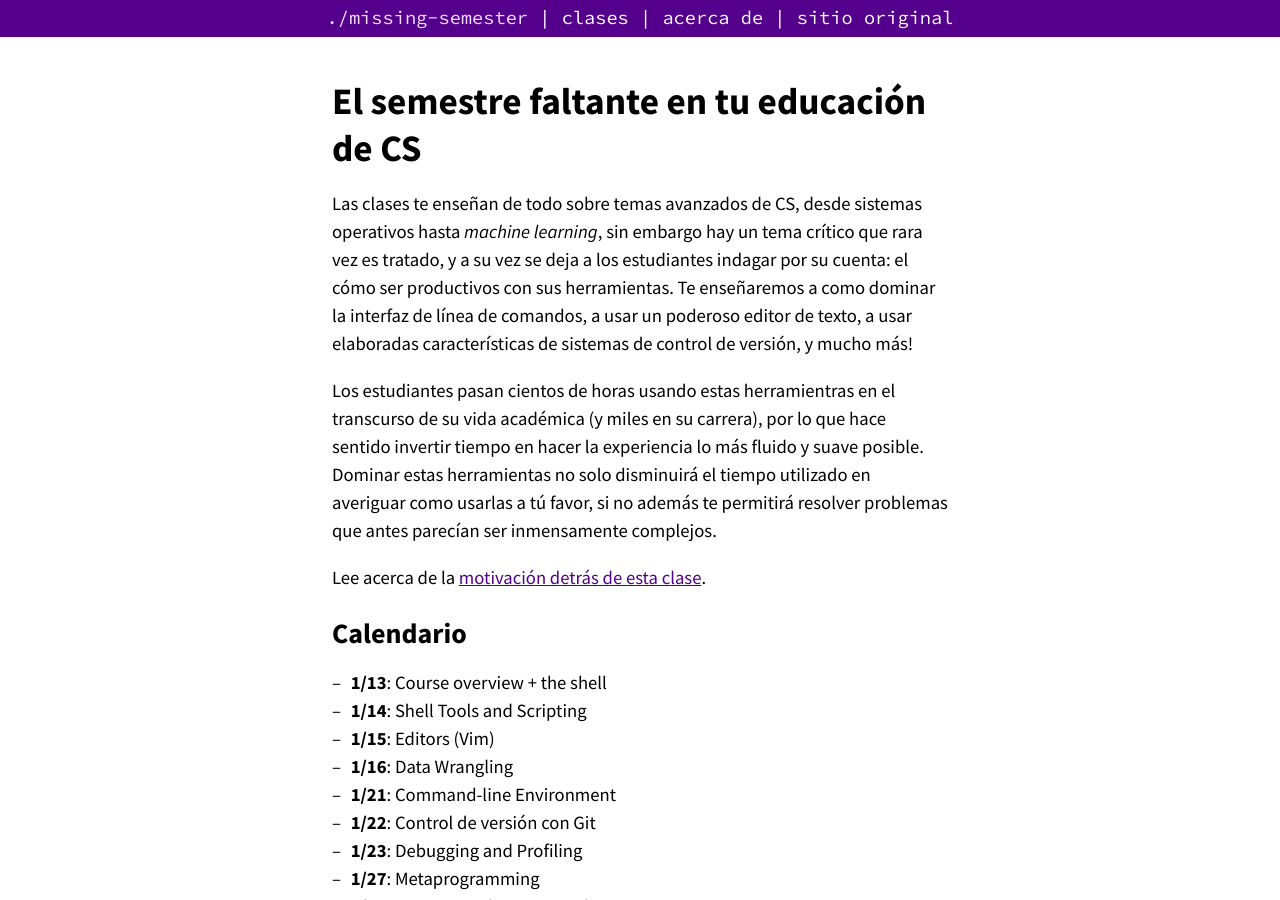
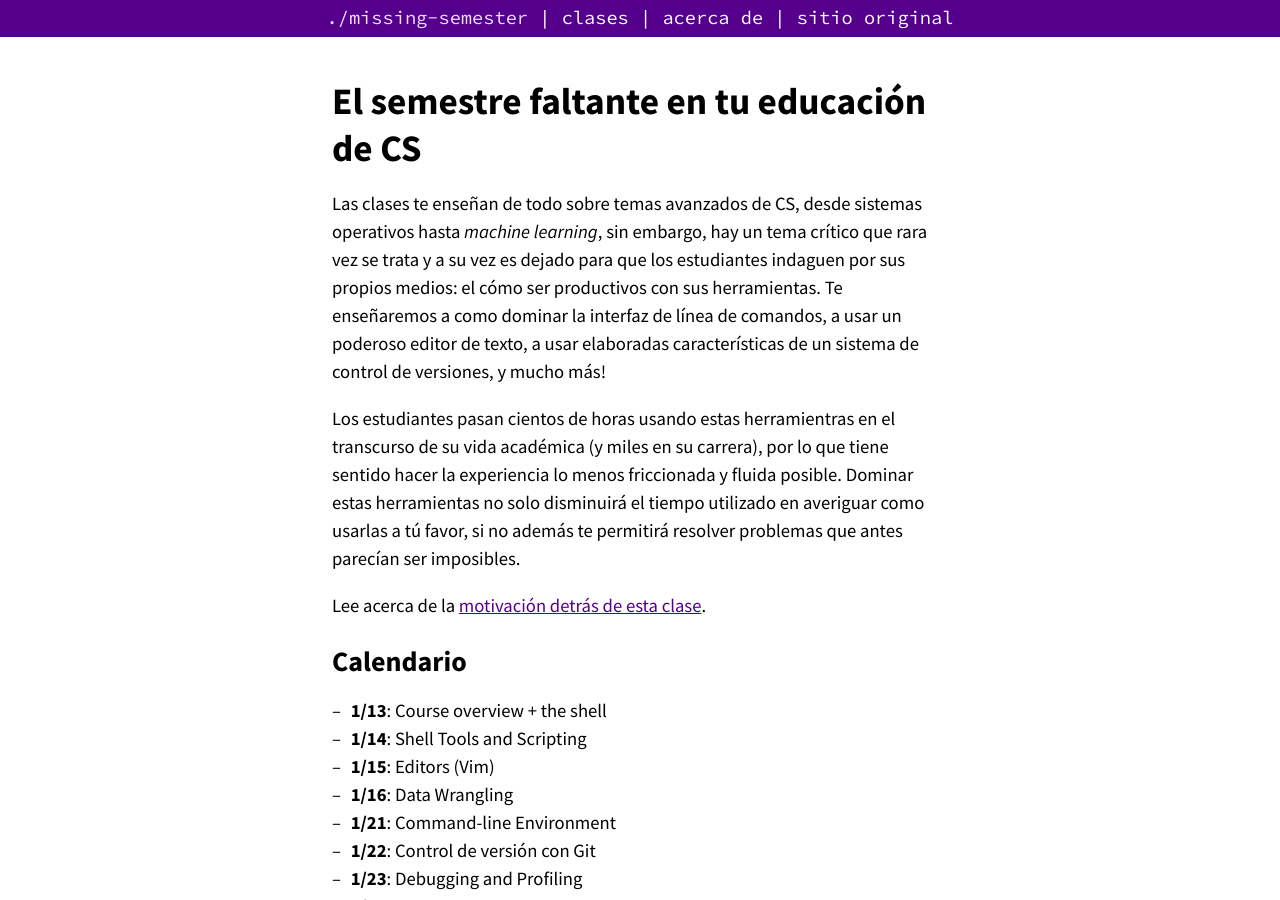
Before and after one commit to missing-semester-esp/missing-semester-esp.github.io, a Jekyll site: the page built from index.md, in a window 1280 px wide and 900 px high. Built offline with Jekyll 4.4.1, drawn with Linux system fonts in a browser that asks for light colours; some of the changed text lies outside the part shown.

Commit message:
update index.md footer and redaction

```diff
--- a/index.md
+++ b/index.md
@@ -4,23 +4,24 @@ title: El semestre faltante en tu educación de CS
 ---
 
 Las clases te enseñan de todo sobre temas avanzados de CS, desde
-sistemas operativos hasta *machine learning*, sin embargo hay un tema crítico
-que rara vez es tratado, y a su vez se deja a los estudiantes
-indagar por su cuenta: el cómo ser productivos con sus
+sistemas operativos hasta *machine learning*, sin embargo, hay un tema crítico
+que rara vez se trata y a su vez es dejado para que los estudiantes
+indaguen por sus propios medios: el cómo ser productivos con sus
 herramientas. Te enseñaremos a como dominar la interfaz de línea de comandos,
 a usar un poderoso editor de texto, a usar elaboradas características de
-sistemas de control de versión, y mucho más!
+un sistema de control de versiones, y mucho más!
+
 
 Los estudiantes pasan cientos de horas usando estas herramientras en el transcurso
-de su vida académica (y miles en su carrera), por lo que hace
-sentido invertir tiempo en hacer la experiencia lo más fluido y suave posible.
+de su vida académica (y miles en su carrera), por lo que tiene sentido hacer
+la experiencia lo menos friccionada y fluida posible.
 Dominar estas herramientas no solo disminuirá el tiempo utilizado en averiguar
 como usarlas a tú favor, si no además te permitirá resolver problemas que antes
-parecían ser inmensamente complejos.
+parecían ser imposibles.
 
 
 
-Lee acerca de la [motivación detrás de esta clase](/about/).
+Lee acerca de la [motivación detrás de esta clase](/acerda de/).
 
 {% comment %}
 # Registro
@@ -78,11 +79,13 @@ en
 - [Chinese (Traditional)](https://missing-semester-zh-hant.github.io/)
 - [Korean](https://missing-semester-kr.github.io/)
 - [Turkish](https://missing-semester-tr.github.io/)
+- [Spanish](https://missing-semester-esp.github.io/)
 
-Nota: estos son link externos a traducciones comunitarias. No los hemos revisado.
+*Nota: los link anteriores son traducciones comunitarias externas que no han
+sido revisadas.*
 
-Tienes alguna mejora en la traducción? Envía un
-[pull request](https://github.com/missing-semester/missing-semester/pulls)
+¿Tienes alguna sugerencia o mejora para la traducción del sitio? Envía un
+[pull request](https://github.com/missing-semester-esp/missing-semester-esp.github.io/pulls)
 para incorporarla!
 
 ## Agradecimientos
@@ -96,7 +99,7 @@ AeroAstro](https://aeroastro.mit.edu/) por el equipo A/V; y Brandi Adams y
 ---
 
 <div class="small center">
-<p><a href="https://github.com/missing-semester/missing-semester">Source code</a>.</p>
-<p>Licensed under CC BY-NC-SA.</p>
-<p>See <a href="/license/">here</a> for contribution &amp; translation guidelines.</p>
+<p><a href="https://github.com/missing-semester/missing-semester">Código fuente</a>.</p>
+<p>Bajo licencia CC BY-NC-SA.</p>
+<p>Click <a href="/license/">aquí</a> para contribuciones &amp; lineamientos de traducción.</p>
 </div>
```
